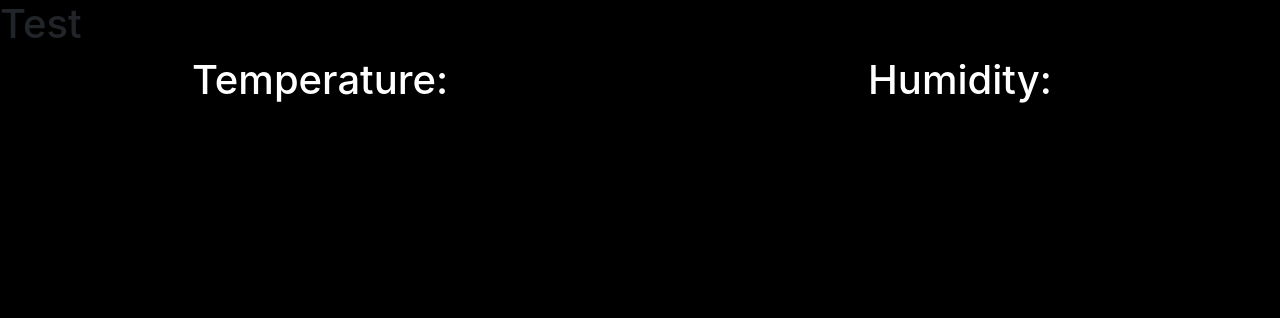
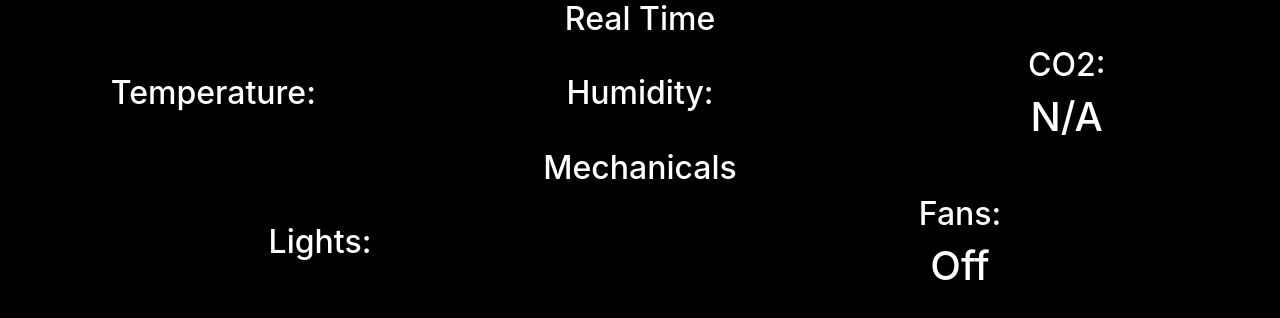
Before and after one commit to jsteel715/dashboard, a plain HTML site: page index-test.html in a window 1280 px wide. Drawn offline with nearby package versions, Linux system fonts and the light colour scheme; no server answers.

Commit message:
adding test server

```diff
--- a/index-test.html
+++ b/index-test.html
@@ -9,18 +9,48 @@
 </head>
 
 <body class="h-100" style="background-color:black;">
-<h1>Test</h1>
+   <div class="container-fluid h-40 text-white">
+      <div class="row h-100 justify-content-center align-items-center text-center">
+         <div class="col-md-12 my-auto">
+            <h2>Real Time</h2>
+         </div>
+      </div>
+   </div>
+   <div class="container-fluid h-40 text-white">
+      <div class="row h-100 justify-content-center align-items-center text-center">
+         <div class="col-md-4 my-auto">
+            <h2>Temperature:</h2>
+            <h1 id="temp"></h1>
+         </div>
+         <div class="col-md-4 my-auto">
+            <h2>Humidity:</h2>
+            <h1 id="humid"></h1>
+         </div>
+         <div class="col-md-4 my-auto">
+            <h2>CO2:</h2>
+            <h1 id="co2">N/A</h1>
+         </div>
+      </div>
+   </div>
+   <div class="container-fluid h-40 text-white">
+      <div class="row h-100 justify-content-center align-items-center text-center">
+         <div class="col-md-12 my-auto">
+            <h2>Mechanicals</h2>
+         </div>
+      </div>
+   </div>
    <div class="container-fluid h-40 text-white">
       <div class="row h-100 justify-content-center align-items-center text-center">
          <div class="col-md-6 my-auto">
-         <h1>Temperature:</h1>
-         <h1 id="temp"></h1>
+            <h2>Lights:</h2>
+            <h1 id="lights"></h1>
          </div>
          <div class="col-md-6 my-auto">
-         <h1>Humidity:</h1>
-         <h1 id="humid"></h1>
+            <h2>Fans:</h2>
+            <h1 id="fans">Off</h1>
          </div>
       </div>
+
    </div>
 
    <script src="https://cdnjs.cloudflare.com/ajax/libs/socket.io/2.0.3/socket.io.js"></script>
@@ -31,8 +61,8 @@
       var myObj = JSON.parse(results);
       document.getElementById("temp").innerHTML = myObj.temp + " &deg;F";
       document.getElementById("humid").innerHTML = myObj.humidity + " %";
+      document.getElementById("lights").innerHTML = myObj.lights;
       });
    </script>
-</html>
 </body>
 </html>
```
Also changed, not shown: crap.html (deleted, +0 -11 lines), index.html (+1 -1 lines), js/socket.js (added, +7 -0 lines), webserver_test.js (+18 -8 lines), js/sms_send.js (renamed from js/demo_send.js), 1 other file. Lines whose indentation alone changed are shown as unchanged.
